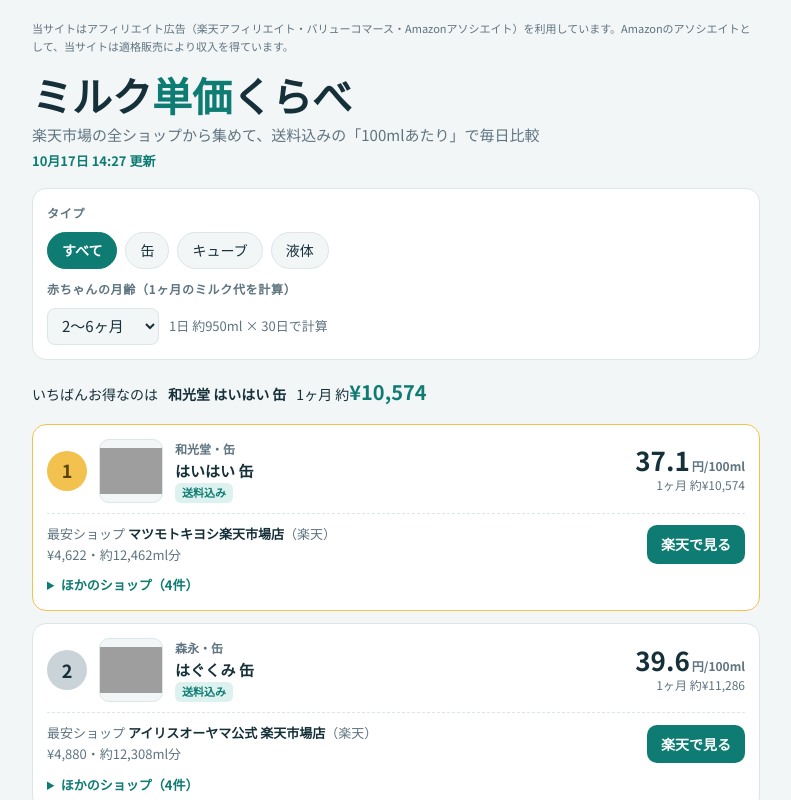
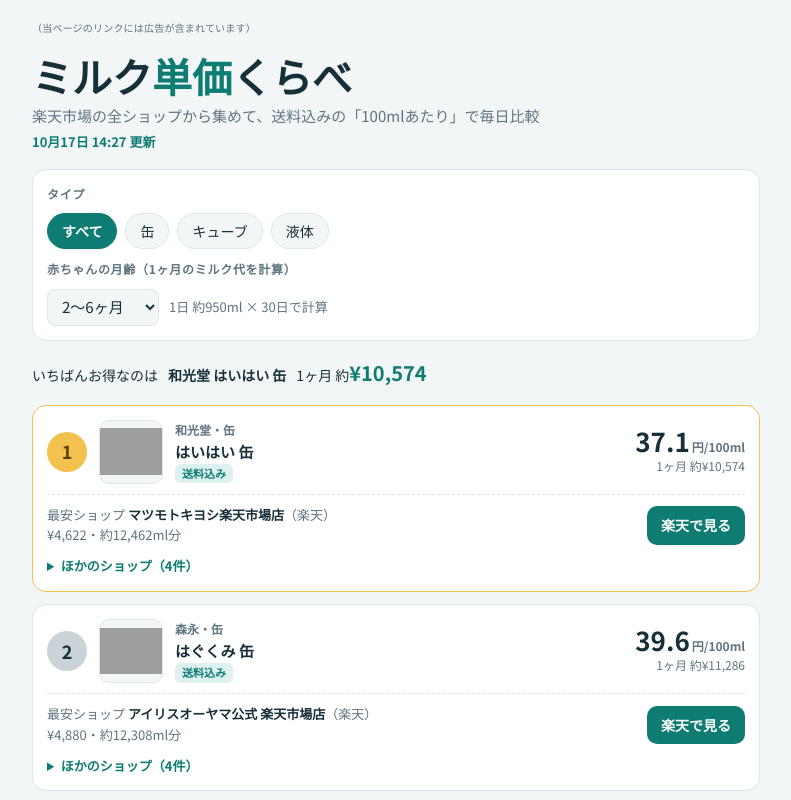
Before and after one commit to sunnyleaf62-oss/milk-tanka, a plain HTML site: page index.html in a window 1280 px wide. Shown: the top 800 px of the page, without its empty margins (244-1035 px from the left). Drawn offline with Linux system fonts and the light colour scheme; grey boxes are pictures that could not be loaded; a web font is replaced by a local one.

Commit message:
広告表記を短くして小さく表示
Co-Authored-By: Claude Opus 5.5 <noreply@anthropic.com>
Claude-Session: https://claude.ai/code/session_01FPErTkeZWkTVG19CLSq5hT

```diff
--- a/index.html
+++ b/index.html
@@ -34,7 +34,7 @@ img{max-width:100%}
 .wrap{max-width:760px;margin:0 auto;padding-block:20px 48px;
   padding-left:max(16px,env(safe-area-inset-left,0px));padding-right:max(16px,env(safe-area-inset-right,0px));
   display:flex;flex-direction:column;gap:16px}
-.pr{font-size:11px;color:var(--muted)}
+.pr{font-size:10px;color:var(--muted);letter-spacing:.02em}
 header{display:flex;flex-direction:column;gap:4px}
 h1{font-family:var(--f-display);font-weight:900;font-size:clamp(28px,7vw,40px);line-height:1.2;margin:0;text-wrap:balance}
 h1 span{color:var(--accent)}
@@ -95,7 +95,7 @@ footer{font-size:12px;color:var(--muted);display:flex;flex-direction:column;gap:
 </head>
 <body>
 <div class="wrap">
-  <div class="pr">当サイトはアフィリエイト広告（楽天アフィリエイト・バリューコマース・Amazonアソシエイト）を利用しています。Amazonのアソシエイトとして、当サイトは適格販売により収入を得ています。</div>
+  <div class="pr">（当ページのリンクには広告が含まれています）</div>
   <header>
     <h1>ミルク<span>単価</span>くらべ</h1>
     <p class="sub"><span id="sources">楽天市場</span>の全ショップから集めて、送料込みの「100mlあたり」で毎日比較</p>
@@ -123,6 +123,7 @@ footer{font-size:12px;color:var(--muted);display:flex;flex-direction:column;gap:
   <div class="msg" id="msg" hidden></div>
 
   <footer>
+    <div>当サイトは楽天アフィリエイト・バリューコマース・Amazonアソシエイトを利用しています。Amazonのアソシエイトとして、当サイトは適格販売により収入を得ています。</div>
     <div>表示価格は上記の更新日時時点の各モールの価格で、変わる可能性があります。購入時は各ショップの表示価格をご確認ください。<br>最新の価格・在庫は各ショップのページでご確認ください。</div>
     <div>100mlあたり単価 ＝ 送料込み価格 ÷ 作れる量 × 100。粉ミルクは各商品の標準調乳濃度で換算しています。</div>
     <div>「送料目安込み」は送料別の商品に目安として<span id="shipest">800</span>円を足した価格です。実際の送料はお住まいの地域やショップにより異なります。</div>
```
